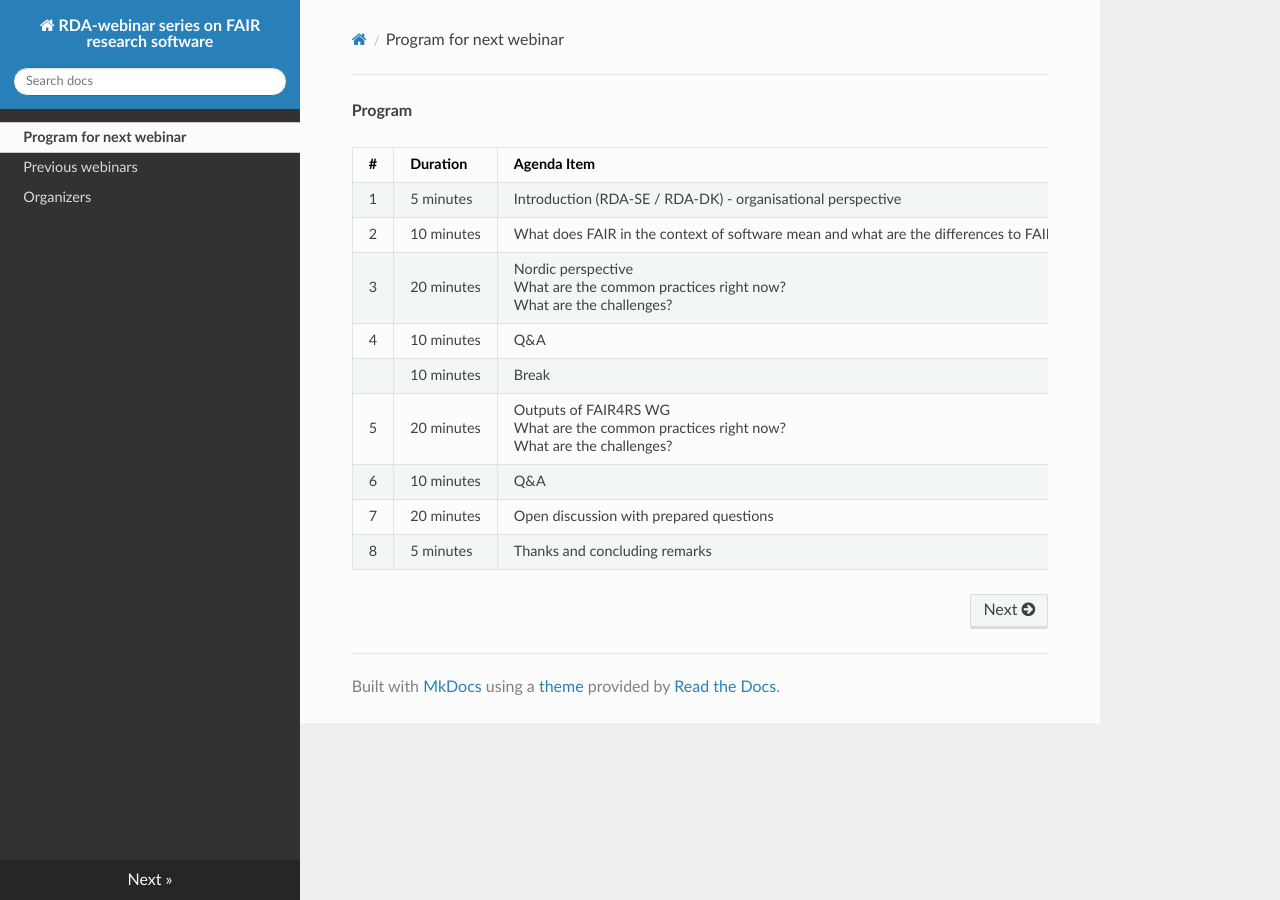
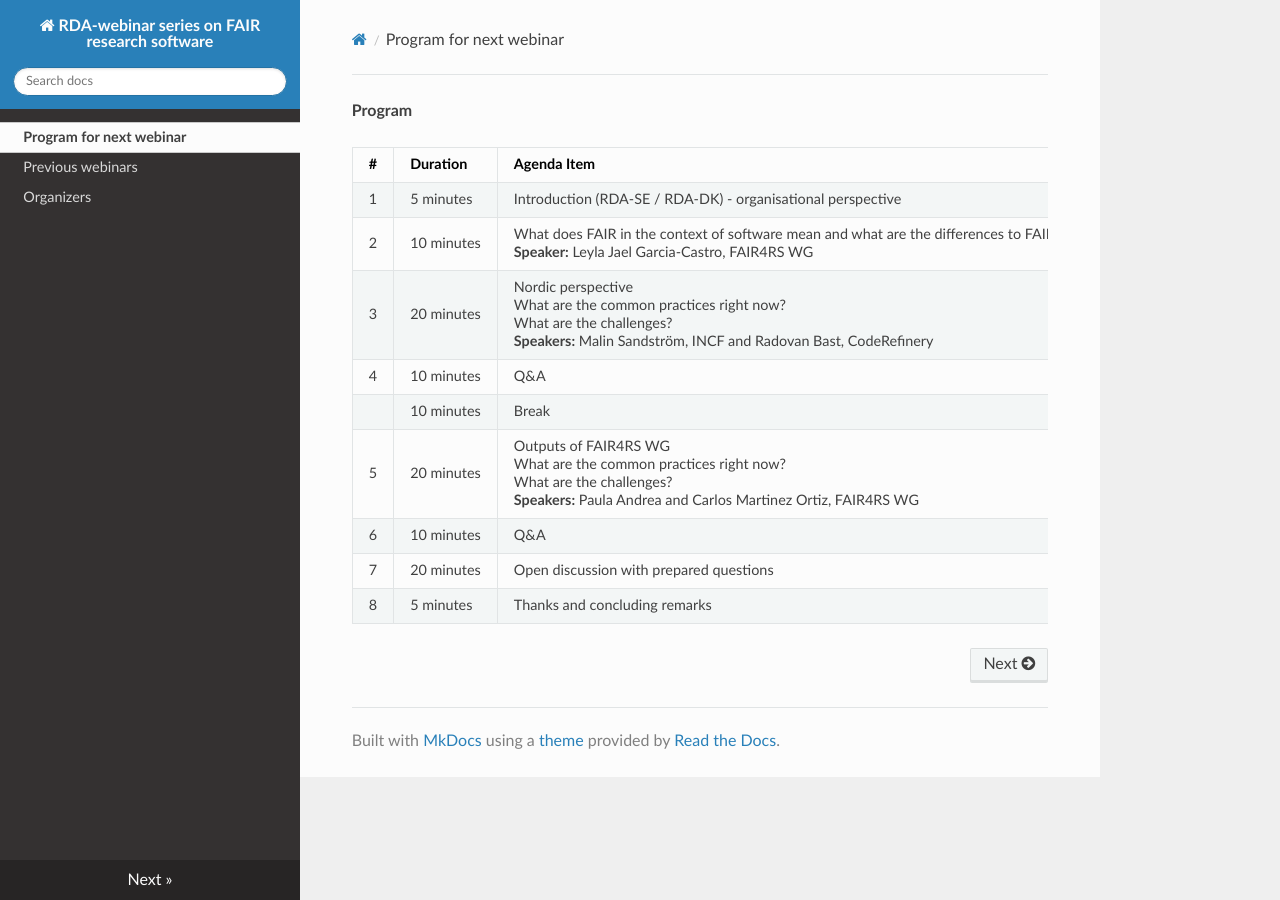
Before and after one commit to Hannah-DK/RDA-webinar, an MkDocs documentation site: the page built from docs/Program.md, in a window 1280 px wide. Built offline with MkDocs 1.6.1, drawn with Linux system fonts in a browser that asks for light colours; nearby versions of some CDN libraries.

Commit message:
Update Program.md

```diff
--- a/docs/Program.md
+++ b/docs/Program.md
@@ -4,12 +4,12 @@
 
 | #   | Duration   | Agenda Item                                                                                                            |
 |:----|:-----------|:-----------------------------------------------------------------------------------------------------------------------|
-| 1   | 5 minutes   | Introduction (RDA-SE / RDA-DK) - organisational perspective |
-| 2   | 10 minutes  | What does FAIR in the context of software mean and what are the differences to FAIR data |
-| 3   | 20 minutes  | Nordic perspective <br /> What are the common practices right now? <br /> What are the challenges? |
+| 1   | 5 minutes   | Introduction (RDA-SE / RDA-DK) - organisational perspective|
+| 2   | 10 minutes  | What does FAIR in the context of software mean and what are the differences to FAIR data <br />**Speaker:** Leyla Jael Garcia-Castro, FAIR4RS WG<br />|
+| 3   | 20 minutes  | Nordic perspective <br /> What are the common practices right now? <br /> What are the challenges? <br />**Speakers:** Malin Sandström, INCF and Radovan Bast, CodeRefinery|
 | 4   | 10 minutes  | Q&A    |
 |     | 10 minutes  | Break   |
-| 5   | 20 minutes  | Outputs of FAIR4RS WG <br /> What are the common practices right now? <br /> What are the challenges? |
+| 5   | 20 minutes  | Outputs of FAIR4RS WG <br /> What are the common practices right now? <br /> What are the challenges? <br />**Speakers:** Paula Andrea and Carlos Martinez Ortiz, FAIR4RS WG|
 | 6   | 10 minutes  | Q&A  |
 | 7   | 20 minutes  | Open discussion with prepared questions  |
 | 8   | 5 minutes   | Thanks and concluding remarks |
```
